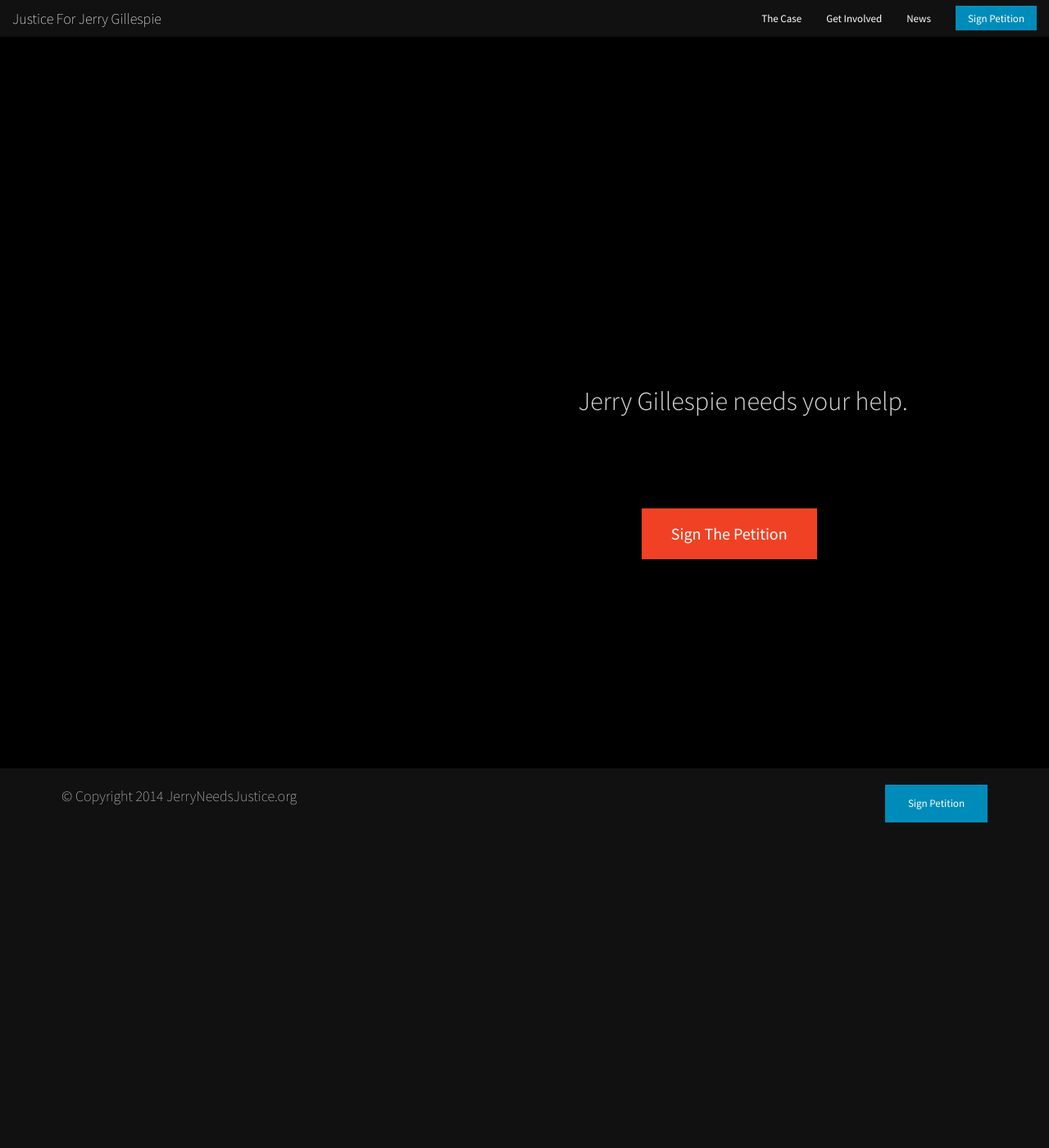
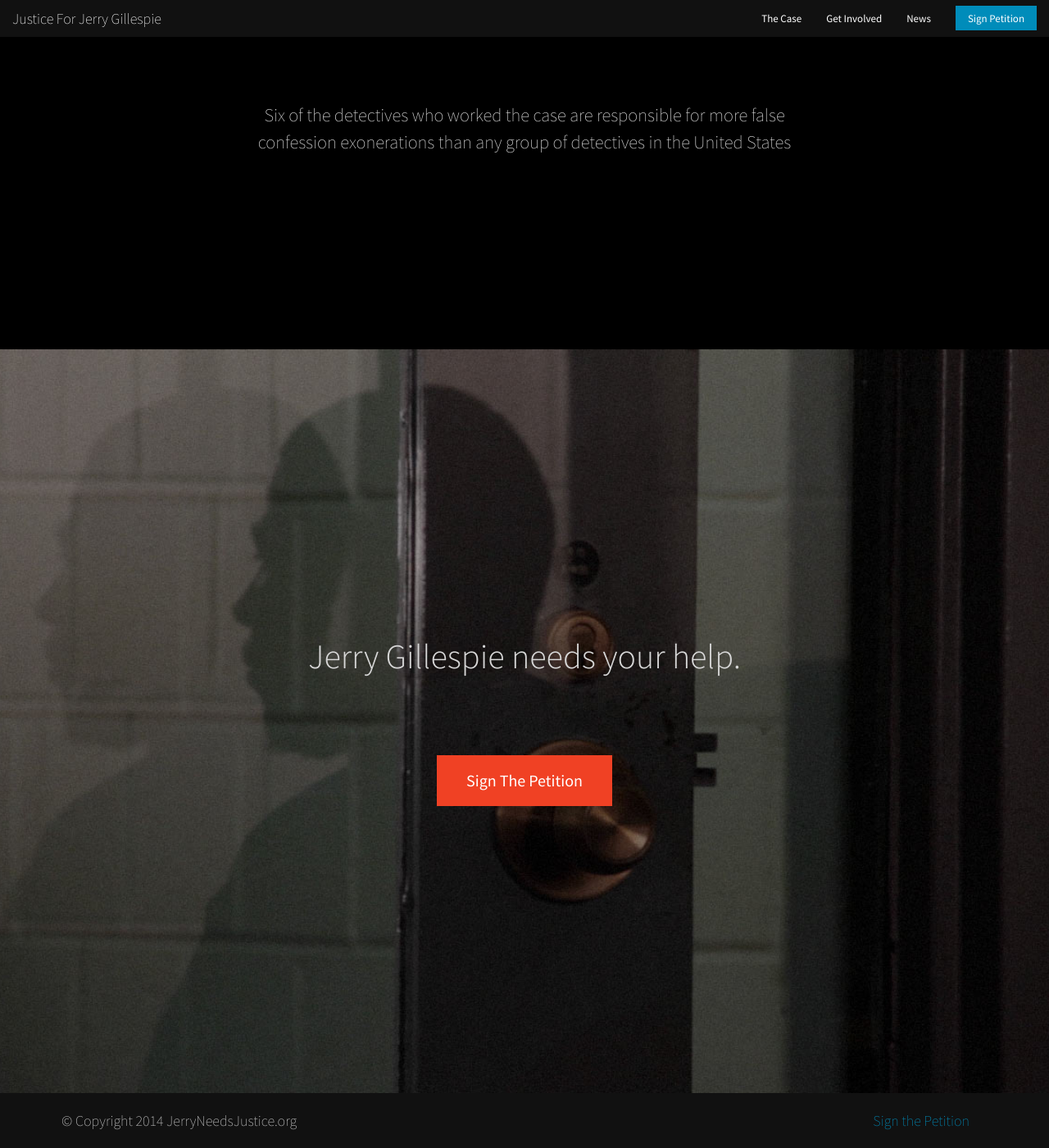
Before and after one commit to eddywashere/jnj, a Jekyll site: the page built from index.html, in a window 1280 px wide and 1400 px high, scrolled down 7981 px. Shown: the whole window at 82% size. Built offline with Jekyll 4.4.1, drawn with Linux system fonts in a browser that asks for light colours; nearby versions of some CDN libraries; before the commit the page ends 9024 px from its top, so only the background shows below that.

Commit message:
updating

```diff
--- a/_layouts/default.html
+++ b/_layouts/default.html
@@ -62,7 +62,9 @@
                 <li class="has-form"><a href="#" class="small button" style="margin-bottom: 0;">Sign Petition</a></li>
               </ul>
               <ul class="inline-list right hide-for-small-only">
-                <li class="has-form"><a href="#" class="small button">Sign Petition</a></li>
+                <li class="divider"></li>
+                <li><a href="#">Sign the Petition</a></li>
+
               </ul>
             </div>
           </div>
--- a/index.html
+++ b/index.html
@@ -90,10 +90,11 @@
 <!-- end slide -->
 
 <!-- start slide -->
-<div class="slides slide-6">
-  <div class="row medium-pad text-center">
-    <div class="small-12 medium-9 small-centered large-8 columns">
-      <h1 class="medium-margin-bottom featured-text">The man who confessed to supervising the execution never mentions Jerry.</h1>
+<div class="slides slide-1">
+  <div class="row small-pad text-center">
+    <div class="small-12 small-centered medium-9 large-8 columns">
+      <h1 class="featured-text">The man who confessed to supervising the execution never mentions Jerry.</h1>
+      <p class="no-pad"><img style="width: 250px;" src="./img/Antwan-Holiday-statement-cover.jpg" alt=""></p>
       <p class="inline-block">He names 8 other men.</p>
     </div>
   </div>
@@ -102,9 +103,13 @@
 
 <!-- start slide -->
 <div class="slides">
-  <div class="row medium-pad text-center">
+  <div class="row small-pad text-center">
     <div class="small-12 medium-9 small-centered large-8 columns">
-      <h1 class="medium-margin-bottom featured-text">In recent years, the actual killers have confessed in sworn affidavits.</h1>
+      <h1 class="featured-text">In recent years, the actual killers have confessed in sworn affidavits.</h1>
+      <ul class="small-block-grid-2">
+        <li><img style="width: 250px;" src="./img/Antwan-Holiday-statement-cover.jpg" alt=""></li>
+        <li><img style="width: 250px;" src="./img/Antwan-Holiday-statement-cover.jpg" alt=""></li>
+      </ul>
       <p class="inline-block">Both Willie Wilson and Jeffrey Clarkson say that Jerry Gillespie was not a participant.</p>
     </div>
   </div>
@@ -145,11 +150,11 @@
 <!-- end slide -->
 
 <!-- start slide -->
-<div class="slides">
-  <div class="row medium-pad text-right">
-    <div class="small-12 medium-9 small-centered large-8 columns">
-      <h3 class="medium-margin-bottom featured-text">Jerry Gillespie needs your help.</h3>
-      <p class="inline-block"><a href="#" class="large button alert">Sign The Petition</a></p>
+<div class="slides slide-last">
+  <div class="row large-pad text-center">
+    <div class="small-12 medium-9 small-centered large-10 columns">
+      <h2 class="medium-margin-bottom featured-text">Jerry Gillespie needs your help.</h2>
+      <p class="no-pad"><a href="#" class="large button alert" style="margin-bottom:0;">Sign The Petition</a></p>
     </div>
   </div>
 </div>
--- a/scss/_custom.scss
+++ b/scss/_custom.scss
@@ -124,6 +124,10 @@
 
 .slide-1 {
   background-image: url(../img/slide-1.jpg);
+}
+
+.slide-last {
+  background-image: url(../img/last-slide.jpg);
 }
 
 .footer {
```
Also changed, not shown: css/style.css, img/Antwan-Holiday-statement-cover.jpg (added), img/graduation.jpg (added), img/last-slide.jpg (added).
